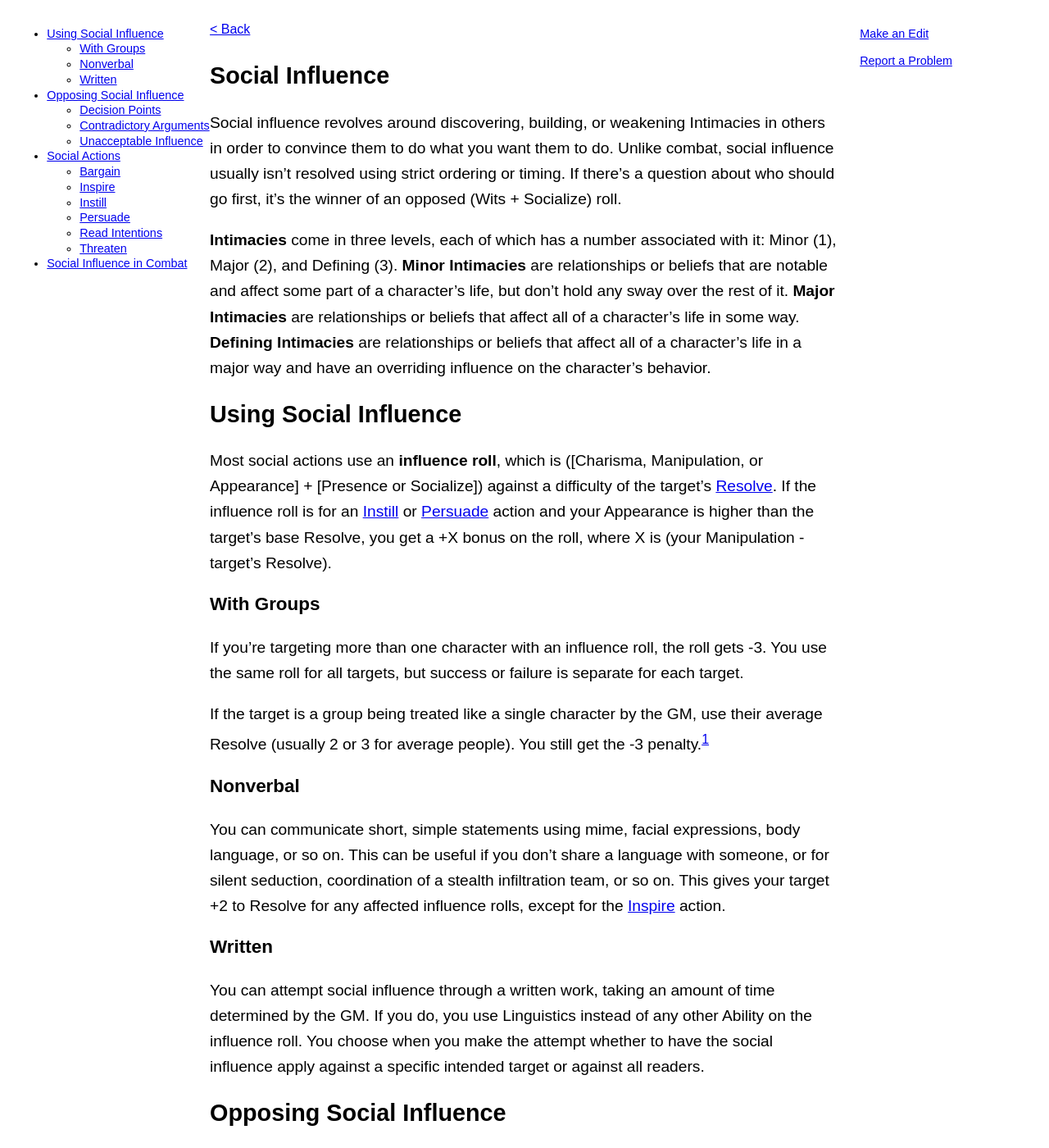
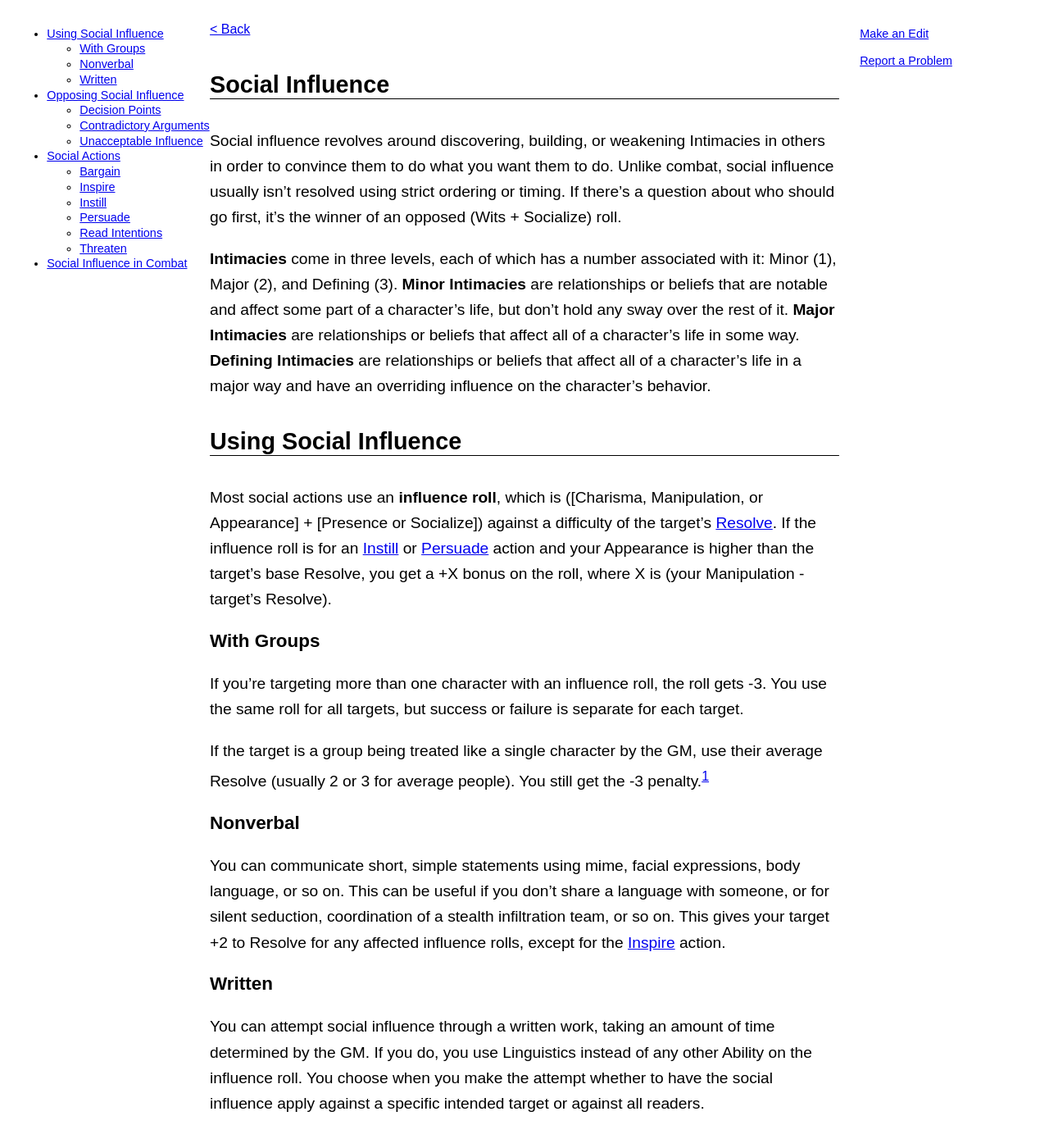
Before and after one commit to lost-egg/lost-egg.github.io, a Jekyll site: the page built from social-influence.md, in a window 1280 px wide and 1400 px high. Shown: the whole window at 82% size. Built offline with Jekyll 4.4.1, drawn with Linux system fonts in a browser that asks for light colours.

Commit message:
Tweak stylingg

```diff
--- a/css/style.css
+++ b/css/style.css
@@ -7,6 +7,11 @@ body {
 
 h1, h2, h3 {
     line-height: 1.2em;
+}
+
+h1, h2 {
+    margin: 1.2em 0;
+    border-bottom: 1px solid black;
 }
 
 hr {
```
